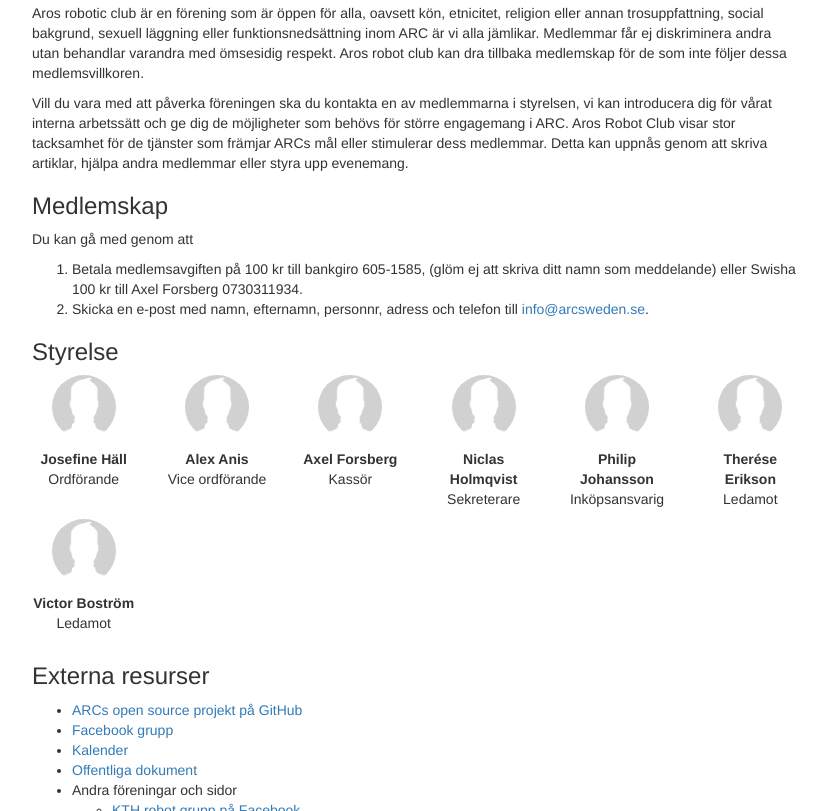
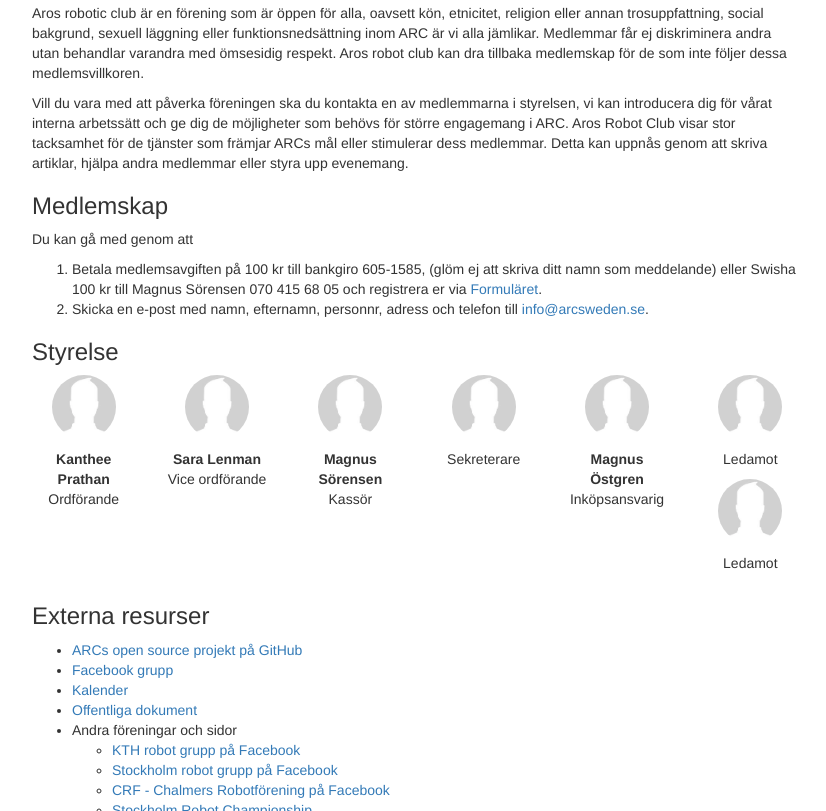
Before and after one commit to ARCsweden/OLD_ARCsweden.github.io, a plain HTML site: page index.html in a window 1280 px wide. Shown: the part 482-1293 px from the top of the page, without its empty margins (223-1049 px from the left). Drawn offline with Linux system fonts and the light colour scheme.

Commit message:
Changed board

```diff
--- a/index.html
+++ b/index.html
@@ -30,7 +30,8 @@
       <h3>Medlemskap</h3>
       <p>Du kan gå med genom att
         <ol>
-          <li>Betala medlemsavgiften på 100 kr till bankgiro 605-1585, (glöm ej att skriva ditt namn som meddelande) eller Swisha 100 kr till Axel Forsberg 0730311934.</li>
+            <li>Betala medlemsavgiften på 100 kr till bankgiro 605-1585, (glöm ej att skriva ditt namn som meddelande) eller
+                Swisha 100 kr till Magnus Sörensen 070 415 68 05 och registrera er via <a href="https://docs.google.com/forms/d/e/1FAIpQLSc50Bqkg85Wf4pZwZQ6lfQwO6GdEGXdJAAOK-vs3dWrzOlGyQ/viewform">Formuläret</a>.</li>
           <li>Skicka en e-post med namn, efternamn, personnr, adress och telefon till <a href="mailto:info@arcsweden.se?subject=Medlemsansökan&body=Namn: %0AEfternamn: %0APersonnummer: %0AAdress: %0ATelefon: %0A">info@arcsweden.se</a>.</li>
         </ol>
       </p>
@@ -39,37 +40,37 @@
       <div class="row text-center">
         <div class="col-xs-4 col-sm-3 col-md-2 ">
           <img src="avatar.png" width="64" class="avatar">
-          <strong>Josefine Häll</strong>
+          <strong>Kanthee Prathan</strong>
           <p>Ordförande</p>
         </div>
         <div class="col-xs-4 col-sm-3 col-md-2 ">
           <img src="avatar.png" width="64" class="avatar">
-          <strong>Alex Anis</strong>
+          <strong>Sara Lenman</strong>
           <p>Vice ordförande</p>
         </div>
         <div class="col-xs-4 col-sm-3 col-md-2 ">
           <img src="avatar.png" width="64" class="avatar">
-          <strong>Axel Forsberg</strong>
+          <strong>Magnus Sörensen</strong>
           <p>Kassör</p>
         </div>
         <div class="col-xs-4 col-sm-3 col-md-2 ">
           <img src="avatar.png" width="64" class="avatar">
-          <strong>Niclas Holmqvist</strong>
+          <strong></strong>
           <p>Sekreterare</p>
         </div>
         <div class="col-xs-4 col-sm-3 col-md-2 ">
           <img src="avatar.png" width="64" class="avatar">
-          <strong>Philip Johansson</strong>
+          <strong>Magnus Östgren</strong>
           <p>Inköpsansvarig</p>
         </div>
         <div class="col-xs-4 col-sm-3 col-md-2 ">
           <img src="avatar.png" width="64" class="avatar">
-          <strong>Therése Erikson</strong>
+          <strong></strong>
           <p>Ledamot</p>
         </div>
         <div class="col-xs-4 col-sm-3 col-md-2 ">
           <img src="avatar.png" width="64" class="avatar">
-          <strong>Victor Boström</strong>
+          <strong></strong>
           <p>Ledamot</p>
         </div>
       </div>
```
